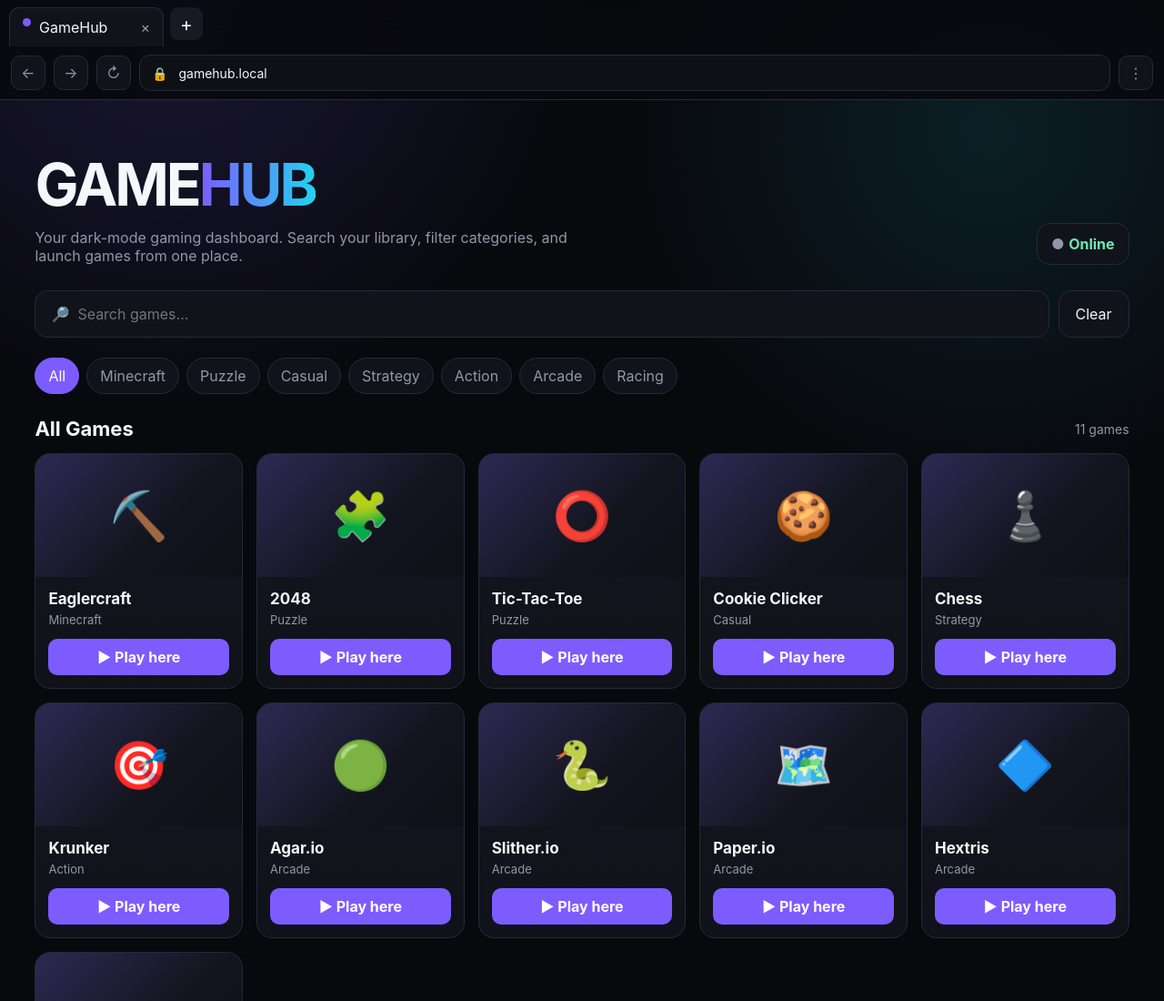
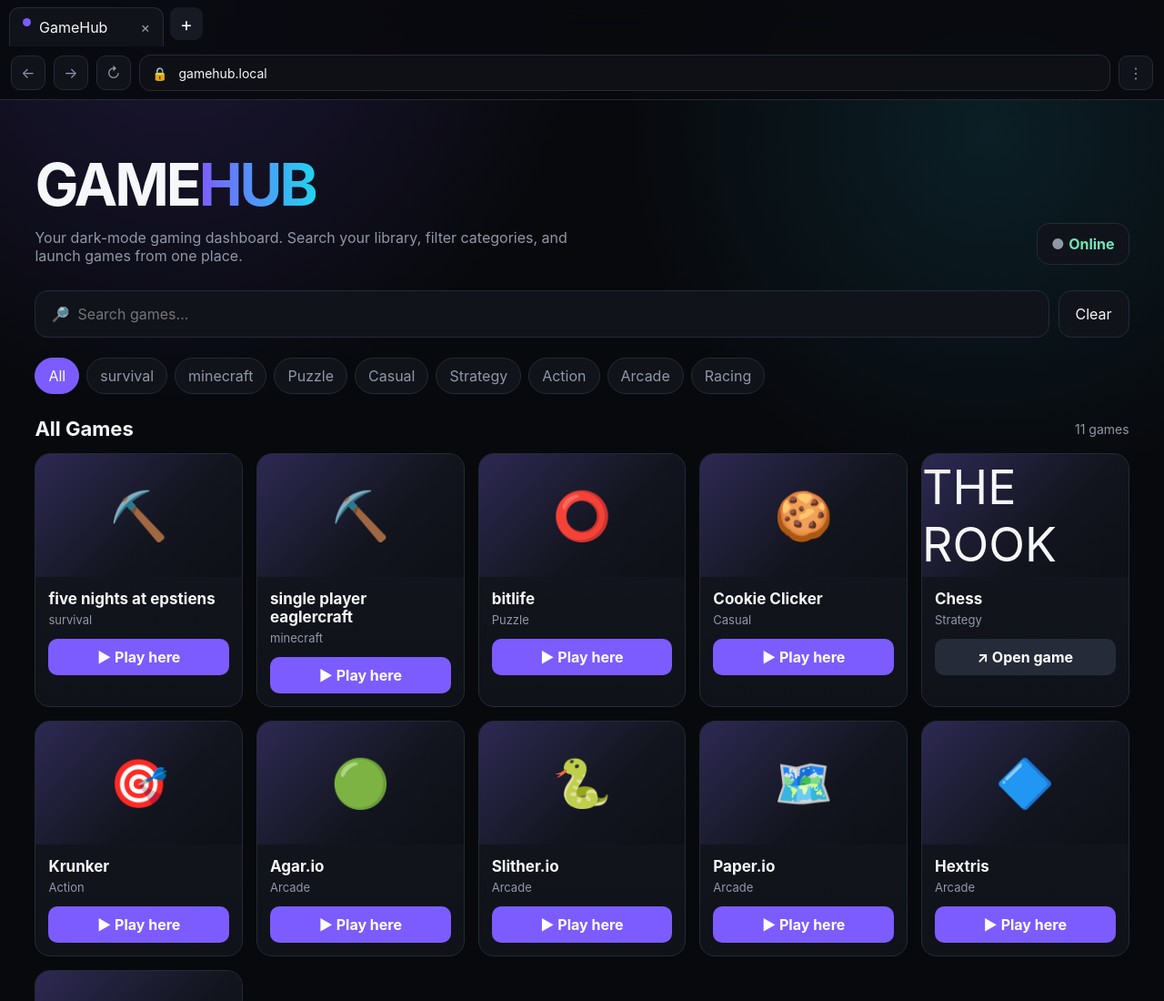
Before and after one commit to mohammedrahaman2013-crypto/Myaccsess, a plain HTML site: page index.html in a window 1280 px wide. Shown: the top 1100 px of the page at 91% size. Drawn offline with Linux system fonts and the light colour scheme.

Commit message:
Update index.html

```diff
--- a/index.html
+++ b/index.html
@@ -15,17 +15,17 @@
 <div id="modal" class="modal" onclick="closeOnBackdrop(event)"><div class="game-window"><div class="window-bar"><span class="tab-dot"></span><span id="windowTitle" class="window-title">Game</span><button class="window-close" onclick="closeGame()">×</button></div><div id="gameContent" style="flex:1;display:flex"></div></div></div>
 <script>
 const games=[
- {name:"Eaglercraft",category:"Minecraft",icon:"⛏️",url:"https://minecraftforfreex.com",embed:true},
-{name:"2048",category:"Puzzle",icon:"🧩",url:"https://play2048.co/",embed:true},
-{name:"Tic-Tac-Toe",category:"Puzzle",icon:"⭕",url:"https://playtictactoe.org/",embed:true},
+ {name:"five nights at epstiens",category:"survival",icon:"⛏️",url:"https://freedomgamingzone.github.io/five-nights-at-epsteins/",embed:true},
+{name:"single player eaglercraft",category:"minecraft",icon:"⛏️",url:"https://sems.neocities.org/gamesource/mc/",embed:true},
+{name:"bitlife",category:"Puzzle",icon:"⭕",url:"https://unblockedgames.github.io/projects/bitlife/index.html",embed:true},
 {name:"Cookie Clicker",category:"Casual",icon:"🍪",url:"https://orteil.dashnet.org/cookieclicker/",embed:true},
-{name:"Chess",category:"Strategy",icon:"♟️",url:"https://www.chess.com/play",embed:true},
+{name:"Chess",category:"Strategy",icon:"THE ROOK",url:"https://www.chess.com/play",embed:false},
 {name:"Krunker",category:"Action",icon:"🎯",url:"https://krunker.io/",embed:true},
 {name:"Agar.io",category:"Arcade",icon:"🟢",url:"https://agar.io/",embed:true},
 {name:"Slither.io",category:"Arcade",icon:"🐍",url:"https://slither.io/",embed:true},
 {name:"Paper.io",category:"Arcade",icon:"🗺️",url:"https://paper-io.com/",embed:true},
-{name:"Hextris",category:"Arcade",icon:"🔷",url:"https://hextris.io/",embed:true},
-{name:"Drift Hunters",category:"Racing",icon:"🏎️",url:"https://www.drifthunters.io/",embed:true}
+{name:"Hextris",category:"Arcade",icon:"🔷",url:"https://unblockedgames.github.io/projects/hextris/index.html",embed:true},
+{name:"Drift Hunters",category:"Racing",icon:"🏎️",url:"https://unblockedgames.github.io/projects/drit-hunters/index.html",embed:true}
 ];
 let activeCategory="All";const gamesEl=document.getElementById("games"),categoriesEl=document.getElementById("categories"),searchEl=document.getElementById("gameSearch"),countEl=document.getElementById("gameCount"),titleEl=document.getElementById("sectionTitle"),emptyEl=document.getElementById("empty");const categories=["All",...new Set(games.map(g=>g.category))];
 function esc(s){return String(s).replace(/[&<>"']/g,c=>({"&":"&amp;","<":"&lt;",">":"&gt;","\"":"&quot;","'":"&#039;"}[c]))}
```
